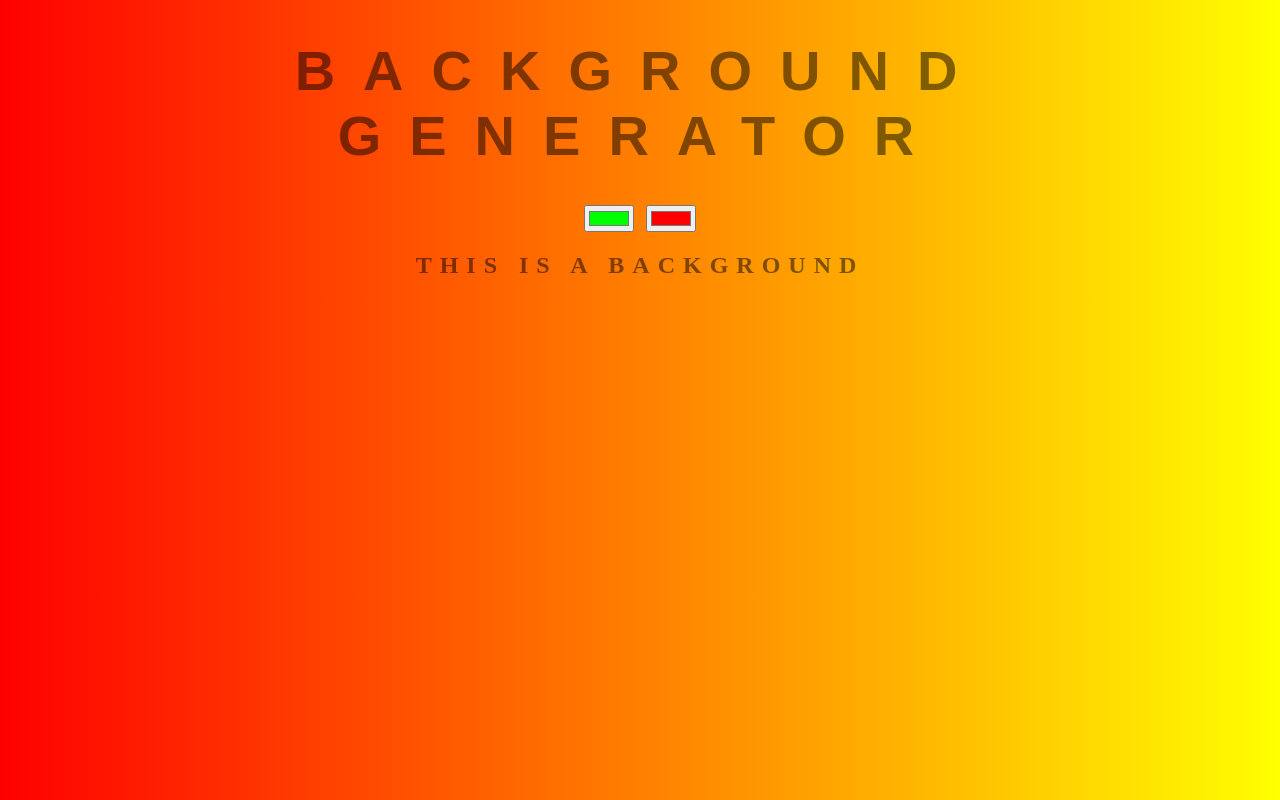
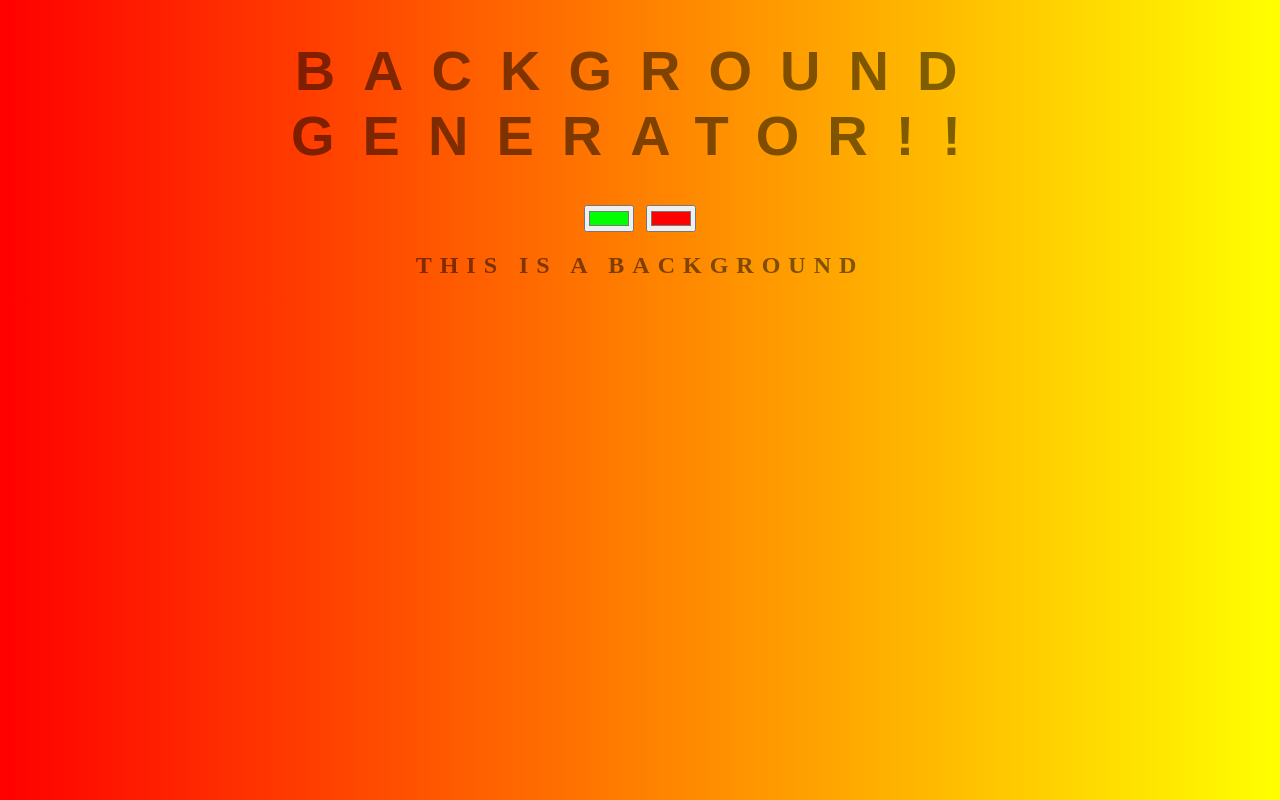
Before and after one commit to Pratik9999/background-generator, a plain HTML site: page index.html in a window 1280 px wide. Drawn offline with Linux system fonts and the light colour scheme.

Commit message:
adding exlcamation mark

```diff
--- a/index.html
+++ b/index.html
@@ -5,7 +5,7 @@
 	<link rel="stylesheet" type="text/css" href="style.css">
 </head>
 <body id="gradient">
-	<h1>Background Generator</h1>
+	<h1>Background Generator!!</h1>
 	<input class="color1" type="color" name="color1" value="#00ff00">
 	<input class="color2" type="color" name="color2" value="#ff0000">
 	<h2>This is a background</h2>
```
